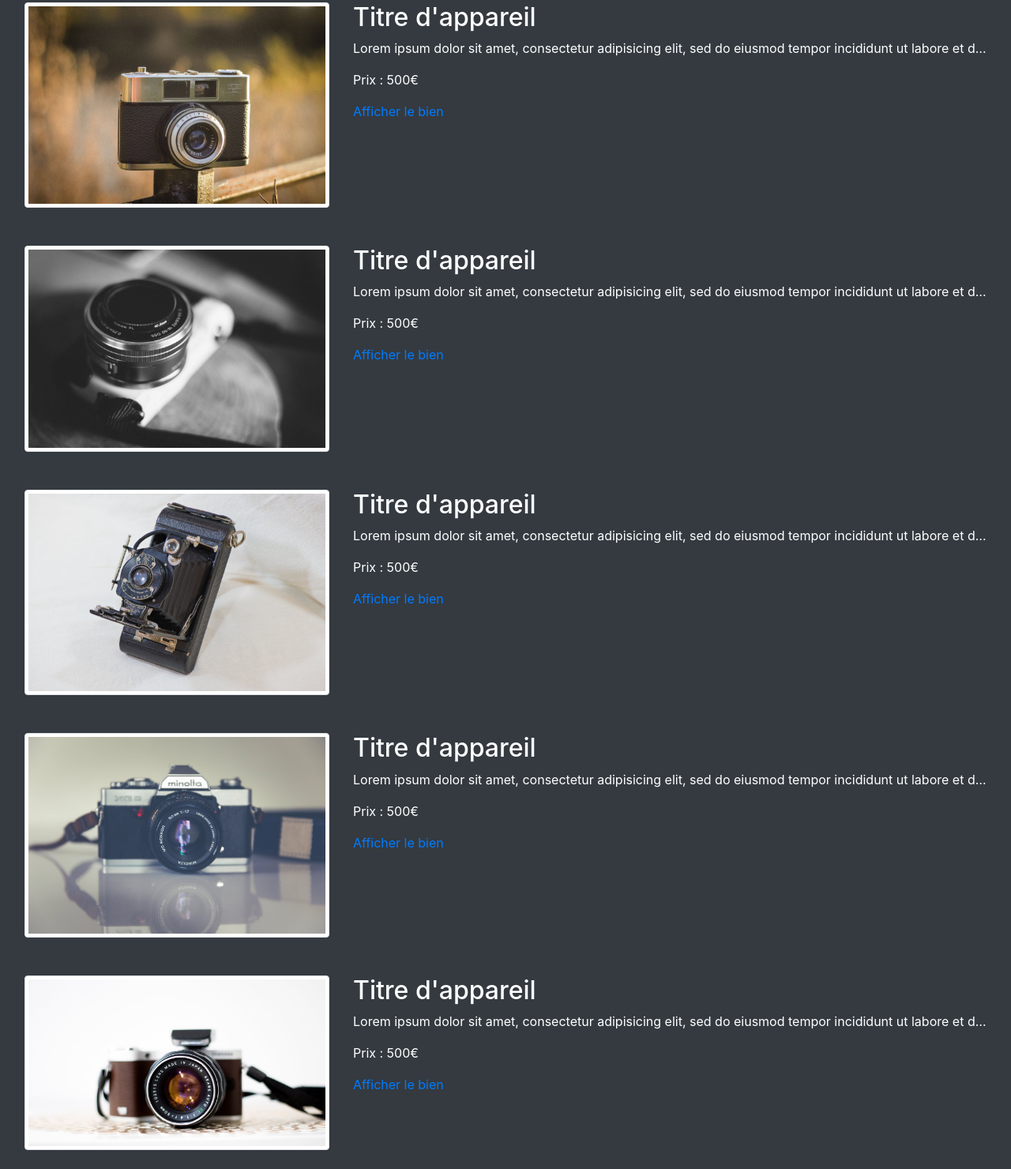
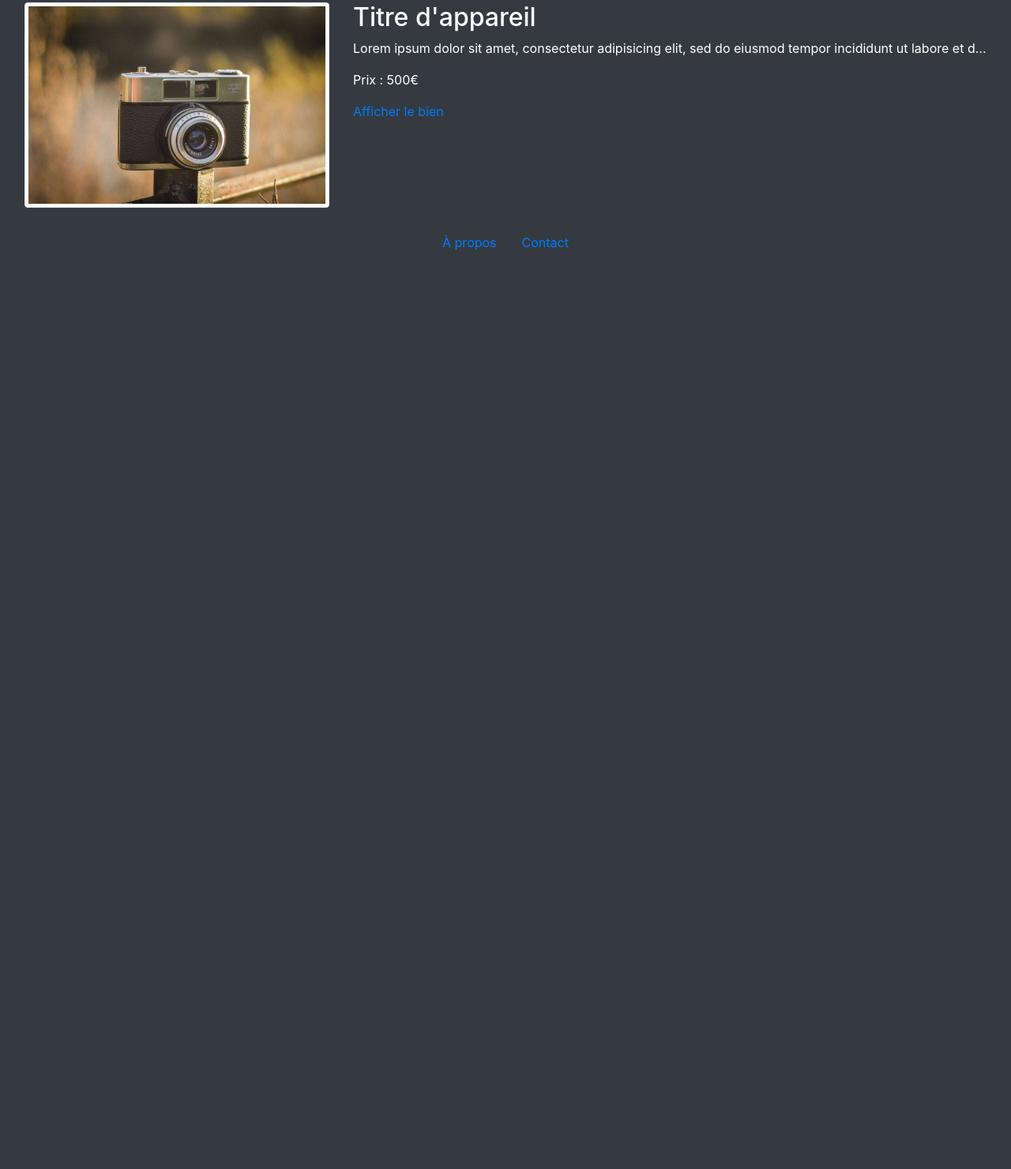
Before and after one commit to therealomicron/AlexHELD_5_24032021, a website built with webpack: page index.html in a window 1280 px wide. Shown: the part 140-1620 px from the top of the page at 79% size. After the commit the page ends 800 px from the top, so only its background shows below. Built offline with nearby package versions, Linux system fonts and the light colour scheme; files whose address does not match are found by name.

Commit message:
URLSearchParams functional

```diff
--- a/assets/js/product.js
+++ b/assets/js/product.js
@@ -1,5 +1,5 @@
 let url = location;
 let searchParams = new URLSearchParams(url.search);
- pID = String(searchParams).slice(-1);
-//alert(pID);
-const productAPI = http://localhost:3000/api/teddies;
+let pID = searchParams.get("pid");
+alert(pID);
+const productAPI = "http://localhost:3000/api/teddies";
--- a/index.html
+++ b/index.html
@@ -36,85 +36,10 @@
                         <p class="text-truncate">
                             Prix : 500€
                         </p>
-                        <a href="./pages/product.html?pid=0">Afficher le bien</a>
+                        <a href="./pages/product.html?pid=5be1ed3f1c9d44000030b061">Afficher le bien</a>
                     </div>
                 </article>
 
-                <article class="d-flex flex-row  mx-3 my-3">
-                    <figure class="col-4">
-                        <img class="img-thumbnail" src="./assets/img/vcam_2.jpg" alt="Photo d'un appareil photo" />
-                    </figure>
-                    <div class="col-8">
-                        <h2>
-                            Titre d'appareil
-                        </h2>
-                        <p class="text-truncate">
-                            Lorem ipsum dolor sit amet, consectetur adipisicing elit, sed do eiusmod tempor incididunt ut
-                            labore et dolore magna aliqua.
-                        </p>
-                        <p class="text-truncate">
-                            Prix : 500€
-                        </p>
-                        <a href="./pages/product.html?pid=1">Afficher le bien</a>
-                    </div>
-                </article>
-
-                <article class="d-flex flex-row  mx-3 my-3">
-                    <figure class="col-4">
-                        <img class="img-thumbnail" src="./assets/img/vcam_3.jpg" alt="Photo d'un appareil photo" />
-                    </figure>
-                    <div class="col-8">
-                        <h2>
-                            Titre d'appareil
-                        </h2>
-                        <p class="text-truncate">
-                            Lorem ipsum dolor sit amet, consectetur adipisicing elit, sed do eiusmod tempor incididunt ut
-                            labore et dolore magna aliqua.
-                        </p>
-                        <p class="text-truncate">
-                            Prix : 500€
-                        </p>
-                        <a href="./pages/product.html?pid=2">Afficher le bien</a>
-                    </div>
-                </article>
-
-                <article class="d-flex flex-row  mx-3 my-3">
-                    <figure class="col-4">
-                        <img class="img-thumbnail" src="./assets/img/vcam_4.jpg" alt="Photo d'un appareil photo" />
-                    </figure>
-                    <div class="col-8">
-                        <h2>
-                            Titre d'appareil
-                        </h2>
-                        <p class="text-truncate">
-                            Lorem ipsum dolor sit amet, consectetur adipisicing elit, sed do eiusmod tempor incididunt ut
-                            labore et dolore magna aliqua.
-                        </p>
-                        <p class="text-truncate">
-                            Prix : 500€
-                        </p>
-                        <a href="./pages/product.html?pid=3">Afficher le bien</a>
-                    </div>
-                </article>
-
-                <article class="d-flex flex-row  mx-3 my-3">
-                    <figure class="col-4">
-                        <img class="img-thumbnail" src="./assets/img/vcam_5.jpg" alt="Photo d'un appareil photo" />
-                    </figure>
-                    <div class="col-8">
-                        <h2>
-                            Titre d'appareil
-                        </h2>
-                        <p class="text-truncate">
-                            Lorem ipsum dolor sit amet, consectetur adipisicing elit, sed do eiusmod tempor incididunt ut
-                            labore et dolore magna aliqua.
-                        </p>
-                        <p class="text-truncate">
-                            Prix : 500€
-                        </p>
-                        <a href="./pages/product.html?pid=4">Afficher le bien</a>
-                    </div>
-                </article>
             </section>
 
         </main>
```
